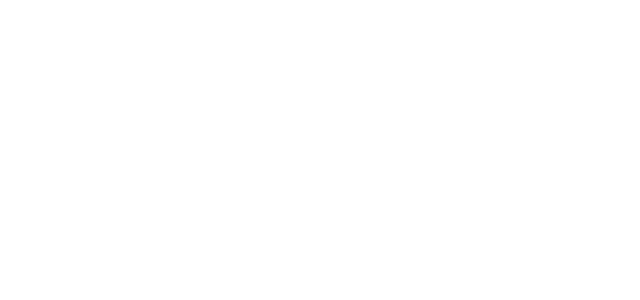
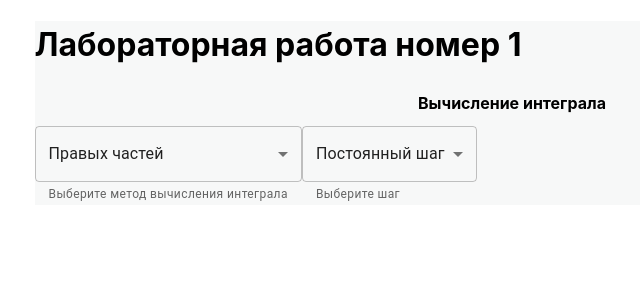
Before and after one commit to paniccaaa/firstLab, a React (Vite) app: page /integral in a window 1280 px wide. Before the commit this address had no page. Shown: the top 300 px of the page, without its empty margins (128-768 px from the left). Built offline with nearby package versions, Linux system fonts and the light colour scheme.

Commit message:
add  page integral and textfield for select

```diff
--- a/src/App.jsx
+++ b/src/App.jsx
@@ -3,18 +3,29 @@
 import styles from "./App.module.scss"
 import { Provider } from 'react-redux'
 import { store } from './redux/store'
-import { Routes, Route } from 'react-router-dom'
+import { Routes, Route, useNavigate, Link } from 'react-router-dom'
 import { Home } from './pages/Home/Home'
+import { DataIntegral } from './pages/SelectDataForIntegral/DataIntegral'
+import { DataDiff } from './pages/SelectDataDiff/DataDiff'
+
 
 function App() {
   const [count, setCount] = useState(0)
+  const navigate = useNavigate()
+  //onClick={() => navigate("/")}
 
   return (
     <Provider store={store}>
-      <div classname={styles.main_container}>
-        {/* <h1>Это прикольное приложение</h1> */}
+      <div className={styles.main_container}>
+        <div>
+        <Link to="/">
+          <h1 className={styles.he}>Лабораторная работа номер 1</h1>
+        </Link>
+        </div>
         <Routes>
           <Route path="/" element={<Home />} />
+          <Route path="/integral" element={<DataIntegral />} />
+          <Route path="/diff" element={<DataDiff />} />
         </Routes>
       </div>
     </Provider>
--- a/src/App.module.scss
+++ b/src/App.module.scss
@@ -13,3 +13,7 @@
     width: 300px;
   }
 }
+
+.he {
+  color: black;
+}
--- a/src/pages/Home/Home.jsx
+++ b/src/pages/Home/Home.jsx
@@ -1,7 +1,13 @@
+import { Button } from "@mui/material"
+import styles from "./Home.module.scss"
+import { useNavigate } from "react-router-dom"
 export const Home = () => {
+  const navigate = useNavigate()
   return (
-    <>
-      <h1>это страница дома</h1>
-    </>
+    <div className={styles.home_container}>
+
+      <Button onClick={() => navigate("/integral")} variant="contained" type="submit">Интегрирование</Button>
+      <Button onClick={() => navigate("/diff")} variant="contained" type="submit">Дифференцирование</Button>
+    </div>
   )
 }
--- /dev/null
+++ b/src/pages/Home/Home.module.scss
@@ -0,0 +1,5 @@
+.home_container {
+  display: flex;
+  flex-direction: column;
+  margin: 20px;
+}
--- /dev/null
+++ b/src/pages/SelectDataDiff/DataDiff.jsx
@@ -0,0 +1,7 @@
+export const DataDiff = () => {
+  return (
+    <div>
+      <h1>это текст diff</h1>
+    </div>
+  )
+}
--- a/src/pages/SelectDataForIntegral/DataIntegral.jsx
+++ b/src/pages/SelectDataForIntegral/DataIntegral.jsx
@@ -0,0 +1,69 @@
+import { MenuItem, TextField } from "@mui/material"
+import styles from "./DataIntegral.module.scss"
+
+
+export const DataIntegral = () => {
+  const integralsMethods = [
+    {
+      value: "right",
+      label: "Правых частей"
+    },
+    {
+      value: "left",
+      label: "Левых частей"
+    },
+    {
+      value: "trap",
+      label: "Трапеции"
+    },
+    {
+      value: "parab",
+      label: "Парабола"
+    }
+  ]
+  const stepsVersions = [
+    {
+      value: "regular",
+      label: "Постоянный шаг"
+    },
+    {
+      value: "variable",
+      label: "Переменный шаг"
+    }
+  ]
+  return (
+    <div>
+      <h1 className={styles.integral_text}>Вычисление интеграла</h1>
+      <TextField
+        id="outlined-select-method"
+        select
+        //label="Метод интегралов"
+        defaultValue="right"
+        helperText="Выберите метод вычисления интеграла"
+      >
+        {
+          integralsMethods.map((option) => (
+            <MenuItem key={option.value} value={option.value}>
+              {option.label}
+            </MenuItem>
+          ))
+        }
+      </TextField>
+      <TextField
+        id="outlined-select-step"
+        select
+        //label="Выбор шага"
+        defaultValue="regular"
+        helperText="Выберите шаг"
+      >
+        {
+          stepsVersions.map((option) => (
+            <MenuItem key={option.value} value={option.value}>
+              {option.label}
+            </MenuItem>
+          ))
+        }
+      </TextField>
+    </div>
+  )
+}
--- /dev/null
+++ b/src/pages/SelectDataForIntegral/DataIntegral.module.scss
@@ -0,0 +1,5 @@
+.integral_text {
+  color: black;
+  font-size:medium;
+  text-align: center;
+}
```
Also changed, not shown: src/redux/reducers/integral.js (added, +15 -0 lines).
